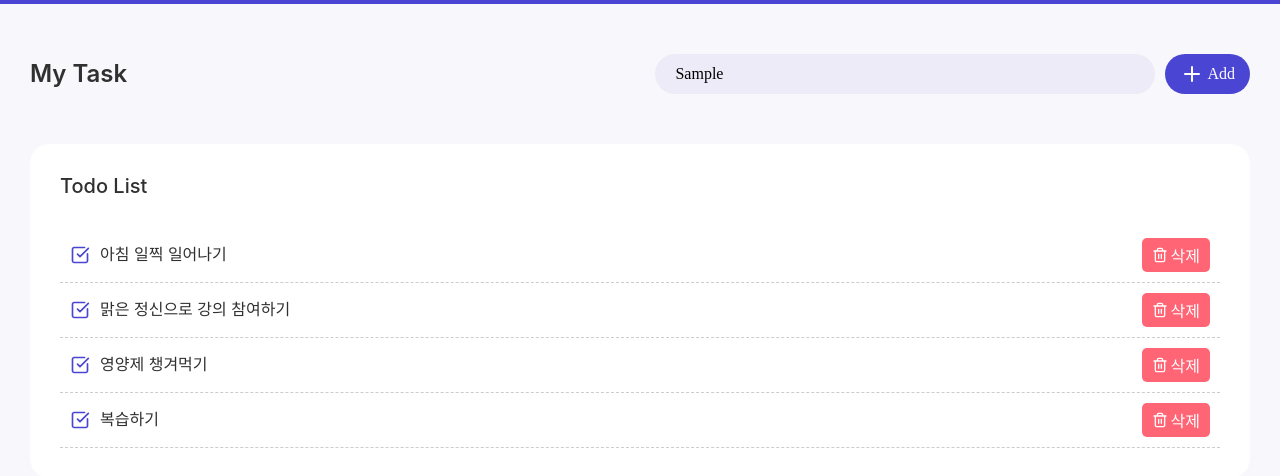
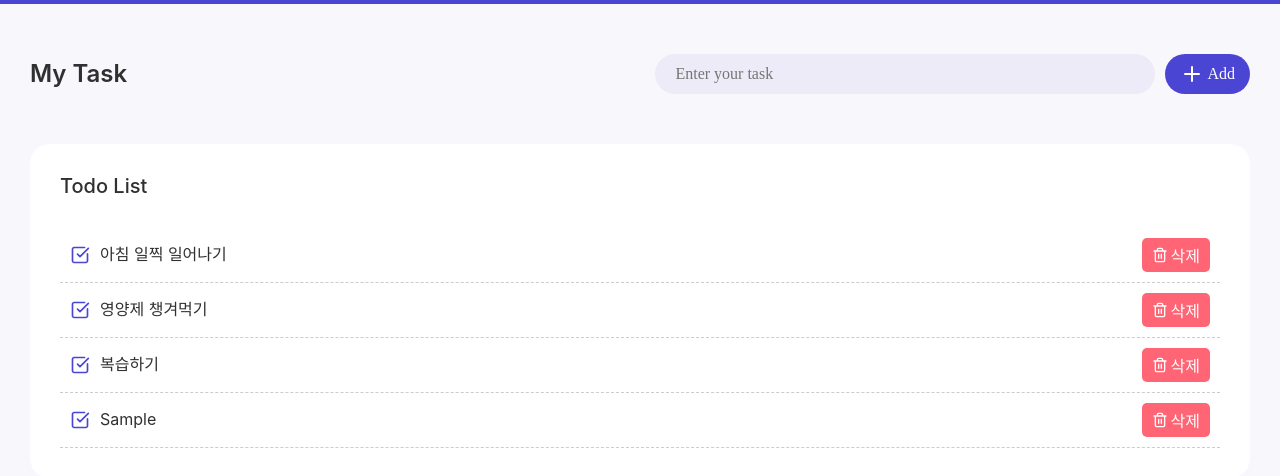
Before and after one commit to programmers-todoList/main, a website: page html/eunjung.html in a window 1280 px wide. Both pictures are taken after typing "Sample" into the empty fields and a click on the button "Add". Shown: the part 36-512 px from the top of the page. Drawn offline with Linux system fonts and the light colour scheme; a web font is replaced by a local one.

Commit message:
은정 수정사항 반영

```diff
--- a/assets/css/eunjung.css
+++ b/assets/css/eunjung.css
@@ -93,7 +93,7 @@ header {
     font-size: 20px;
     font-weight: 500;
   }
-  .todo_list {
+  #todo_list {
     li {
       display: flex;
       align-items: center;
--- /dev/null
+++ b/assets/js/eunjung.js
@@ -0,0 +1,67 @@
+// 할 일 목록 배열
+let todos = [];
+
+// 할 일 항목(li) 생성 함수
+function createItem(value, id) {
+  return `<li data-id="${id}">${value}
+  <button class="delete" type="button">
+                <svg
+                  width="24"
+                  height="24"
+                  viewBox="0 0 24 24"
+                  fill="none"
+                  xmlns="http://www.w3.org/2000/svg"
+                >
+                  <path
+                    d="M3 6H21M19 6V20C19 21 18 22 17 22H7C6 22 5 21 5 20V6M8 6V4C8 3 9 2 10 2H14C15 2 16 3 16 4V6M10 11V17M14 11V17"
+                    stroke="#ffffff"
+                    stroke-width="2"
+                    stroke-linecap="round"
+                    stroke-linejoin="round"
+                  />
+                </svg>
+                삭제
+              </button>
+  </li>`;
+}
+
+// 할 일 항목을 ul에 추가하는 함수
+function renderItem({ target, value, id }) {
+  const li = createItem(value, id);
+  target.insertAdjacentHTML("beforeend", li);
+}
+
+// 할 일 삭제
+function handleRemove(e) {
+  if (e.target.classList.contains("delete")) {
+    const li = e.target.closest("li");
+    const id = Number(li.dataset.id);
+    todos = todos.filter((todo) => todo.id !== id);
+    localStorage.setItem("todos", JSON.stringify(todos));
+    li.remove();
+  }
+}
+
+// DOM 요소 선택
+const input = document.getElementById("todo_input");
+const button = document.getElementById("add_button");
+const ul = document.getElementById("todo_list");
+
+ul.addEventListener("click", handleRemove);
+
+// 버튼 클릭 이벤트
+button.addEventListener("click", () => {
+  if (input.value.trim() === "") return; // 빈 입력 방지
+
+  // 고유 ID 생성
+  const id = Date.now();
+
+  // 할 일 추가
+  renderItem({
+    target: ul,
+    value: input.value,
+    id: id,
+  });
+
+  input.value = ""; // 입력창 초기화
+});
--- a/html/eunjung.html
+++ b/html/eunjung.html
@@ -6,7 +6,7 @@
     <title>Todo List - eunjung</title>
     <link rel="stylesheet" href="../assets/css/reset.css" />
     <link rel="stylesheet" href="../assets/css/eunjung.css" />
-    <script type="text/javascript" src="../assets/js/script.js"></script>
+    <script type="text/javascript" src="../assets/js/eunjung.js" defer></script>
   </head>
   <body>
     <div class="wrapper">
@@ -81,8 +81,8 @@
         <!-- 입력(input) 영역-->
         <div class="input_area">
           <h2>My Task</h2>
-          <input type="text" />
-          <button type="button">
+          <input type="text" id="todo_input" placeholder="Enter your task" />
+          <button type="button" id="add_button">
             <svg
               width="24"
               height="24"
@@ -106,30 +106,10 @@
         <!-- todo 영역 -->
         <div class="todo_area">
           <h3>Todo List</h3>
-          <ul class="todo_list">
+          <ul id="todo_list">
             <li>
               아침 일찍 일어나기
               <button class="delete" type="button">
-                <svg
-                  width="24"
-                  height="24"
-                  viewBox="0 0 24 24"
-                  fill="none"
-                  xmlns="http://www.w3.org/2000/svg"
-                >
-                  <path
-                    d="M3 6H21M19 6V20C19 21 18 22 17 22H7C6 22 5 21 5 20V6M8 6V4C8 3 9 2 10 2H14C15 2 16 3 16 4V6M10 11V17M14 11V17"
-                    stroke="#ffffff"
-                    stroke-width="2"
-                    stroke-linecap="round"
-                    stroke-linejoin="round"
-                  />
-                </svg>
-                삭제
-              </button>
-            </li>
-            <li>
-              맑은 정신으로 강의 참여하기<button class="delete" type="button">
                 <svg
                   width="24"
                   height="24"
```
Also changed, not shown: assets/js/script.js (deleted).
